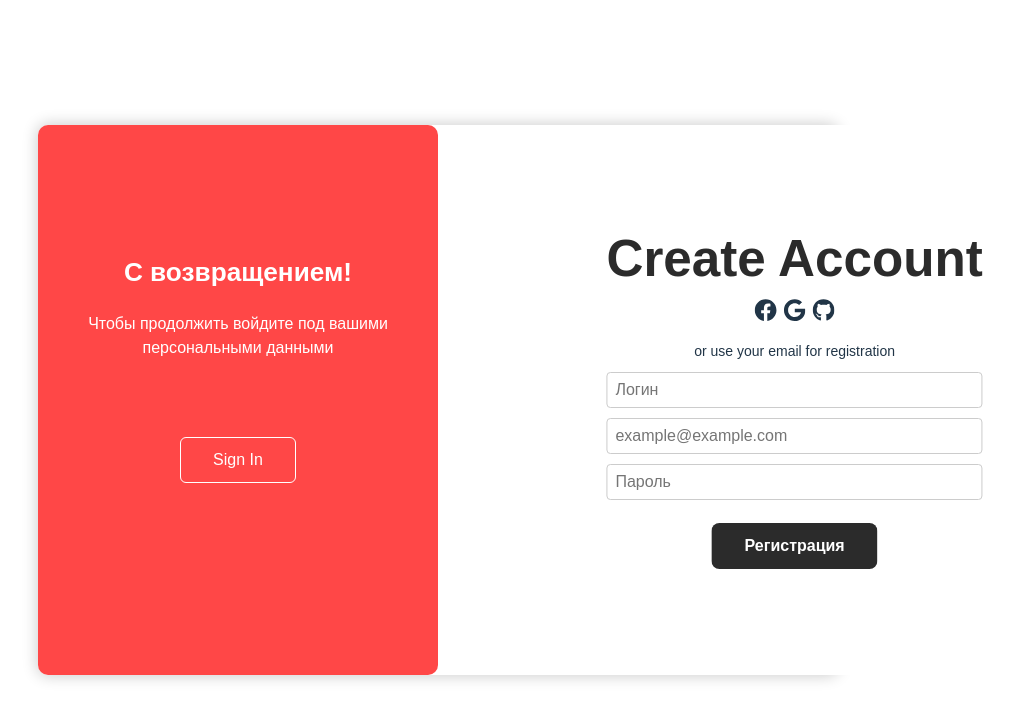
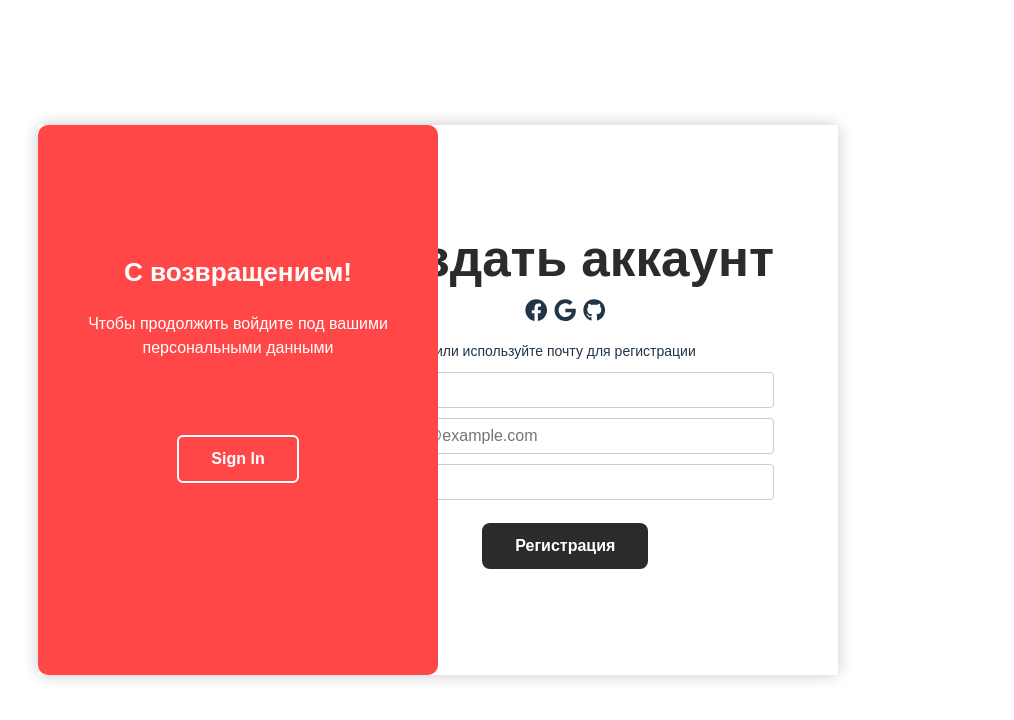
Before and after one commit to Ten-Dark/IT-Hub, a React (Vite) app: page /auth/login in a window 1280 px wide. Shown: the top 720 px of the page, without its empty margins (70-1084 px from the left). Built offline with nearby package versions, Linux system fonts and the light colour scheme; no server answers.

Commit message:
fix(auth): improve code, fix some bugs

```diff
--- a/src/entities/post/model/types.ts
+++ b/src/entities/post/model/types.ts
@@ -1,4 +1,4 @@
-import { Tag } from '@/entities/Tags/model/types.ts';
+import { Tag } from '@/entities/tags/model/types.ts';
 
 export interface Post {
   id: string;
--- a/src/features/Auth/ui/AuthForm.tsx
+++ b/src/features/Auth/ui/AuthForm.tsx
@@ -34,13 +34,14 @@ export const AuthForm: React.FC<AuthFormProps> = ({
       {({ errors, touched, isSubmitting }) => (
         <Form>
           <S.Welcome>
-            {mode === 'signUp' ? 'Create Account' : 'Sign in'}
+            {mode === 'signUp' ? 'Создать аккаунт' : 'Авторизация'}
           </S.Welcome>
+
           <SocialButtons />
 
           <S.Separator>
-            or use your{' '}
-            {mode === 'signUp' ? 'email for registration' : 'account'}
+            или используйте
+            {mode === 'signUp' ? ' почту для регистрации' : ' аккаунт'}
           </S.Separator>
 
           {mode === 'signUp' && (
@@ -75,8 +76,8 @@ export const AuthForm: React.FC<AuthFormProps> = ({
             {({ field }: FieldProps) => (
               <>
                 <Input {...field} type="password" placeholder="Пароль" />
-                {errors.email && touched.email && (
-                  <ValidationError>{errors.email}</ValidationError>
+                {errors.password && touched.password && (
+                  <ValidationError>{errors.password}</ValidationError>
                 )}
               </>
             )}
--- a/src/pages/auth/Auth.styled.ts
+++ b/src/pages/auth/Auth.styled.ts
@@ -63,11 +63,11 @@ export const MainOverlay = styled.div<{ $click: boolean }>`
 `;
 
 export const LeftOverlay = styled(OverlaySidesGlobal)<{ $click: boolean }>`
-  transform: ${({ $click }) =>
+  // transform: ${({ $click }) =>
     $click ? 'translateX(0%)' : 'translateX(100%)'};
-  left: 0;
+  right: 0;
   z-index: ${({ $click }) => ($click ? 4 : 5)};
-  opacity: ${({ $click }) => ($click ? '0' : '1')};
+  //opacity: ${({ $click }) => ($click ? '0' : '1')};
 
   form {
     display: flex;
@@ -81,11 +81,8 @@ export const LeftOverlay = styled(OverlaySidesGlobal)<{ $click: boolean }>`
 `;
 
 export const RightOverlay = styled(OverlaySidesGlobal)<{ $click: boolean }>`
-  transform: ${({ $click }) =>
-    $click ? 'translateX(-100%)' : 'translateX(0%)'};
-  right: 0;
+  left: 0;
   z-index: ${({ $click }) => ($click ? 5 : 4)};
-  opacity: ${({ $click }) => ($click ? '1' : '0')};
 
   form {
     display: flex;
@@ -99,7 +96,6 @@ export const RightOverlay = styled(OverlaySidesGlobal)<{ $click: boolean }>`
 `;
 
 export const LeftCaption = styled(CaptionGlobal)<{ $click: boolean }>`
-  opacity: ${({ $click }) => ($click ? '0' : '1')};
   left: ${({ $click }) => ($click ? '-100%' : '0%')};
   gap: 20px 0;
 
@@ -113,8 +109,7 @@ export const LeftCaption = styled(CaptionGlobal)<{ $click: boolean }>`
   }
 `;
 export const RightCaption = styled(CaptionGlobal)<{ $click: boolean }>`
-	opacity: ${({ $click }) => ($click ? '1' : '0')};
-	right: ${({ $click }) => ($click ? '0%' : '-70%')};
+	right: ${({ $click }) => ($click ? '0%' : '-100%')};
 	gap: 20px 0;
 
 	h2 {
@@ -131,11 +126,11 @@ export const Sign = styled.button`
   bottom: 35%;
 
   background-color: transparent;
-  border: 1px solid white;
+  border: 2px solid white;
   border-radius: 6px;
   padding: 0.8rem 2rem;
   font-size: 1rem;
-  font-weight: 500;
+  font-weight: 600;
   color: white;
   cursor: pointer;
   transition: all 0.1s ease-in-out;
```
